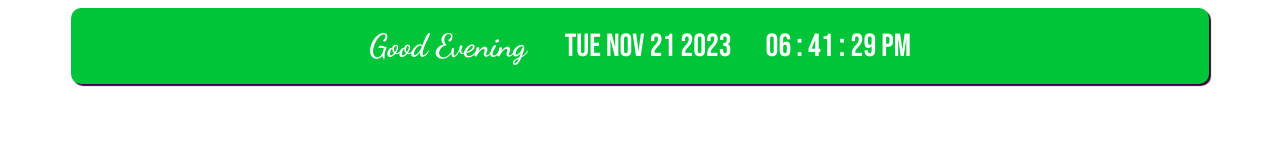
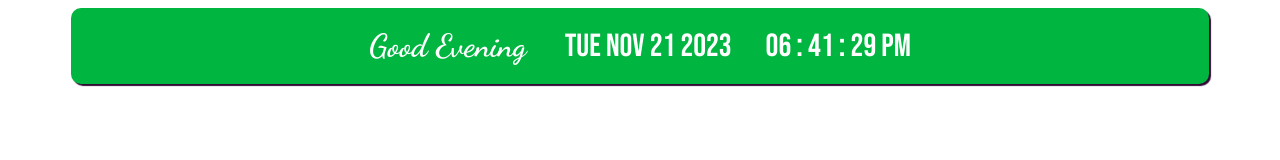
Before and after one commit to onceali/weekly_planner, a plain HTML site: page index.html in a window 1280 px wide. Drawn offline with Linux system fonts and the light colour scheme.

Commit message:
Update index.html

```diff
--- a/index.html
+++ b/index.html
@@ -40,7 +40,7 @@ h1 {
 .card {
     padding: 10px 25px 10px 25px;
     border-radius: 10px;
-    background: #00c539;
+    background: #00b540;
     width: 85vw;
     color: #fff;
     display: inline-block;
```
